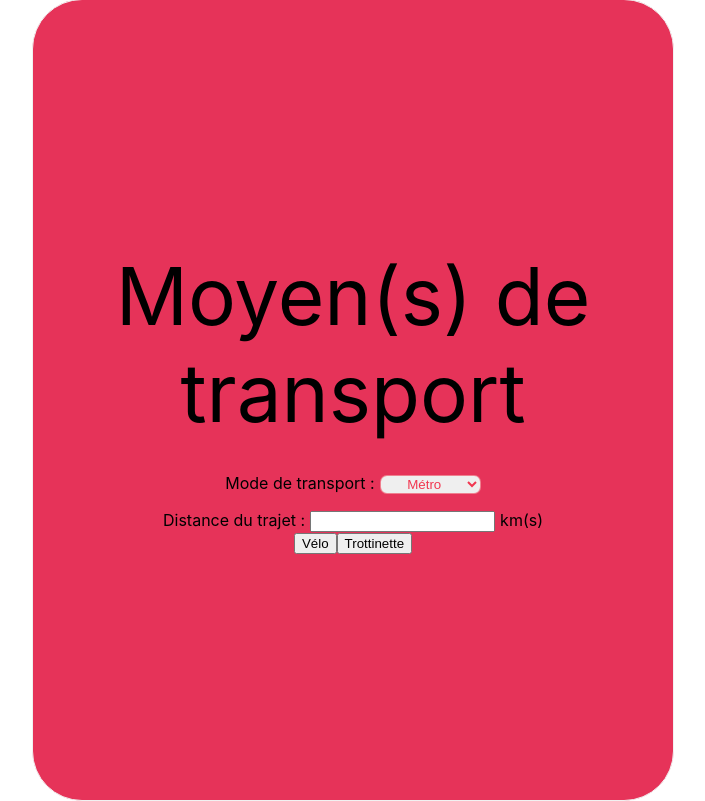
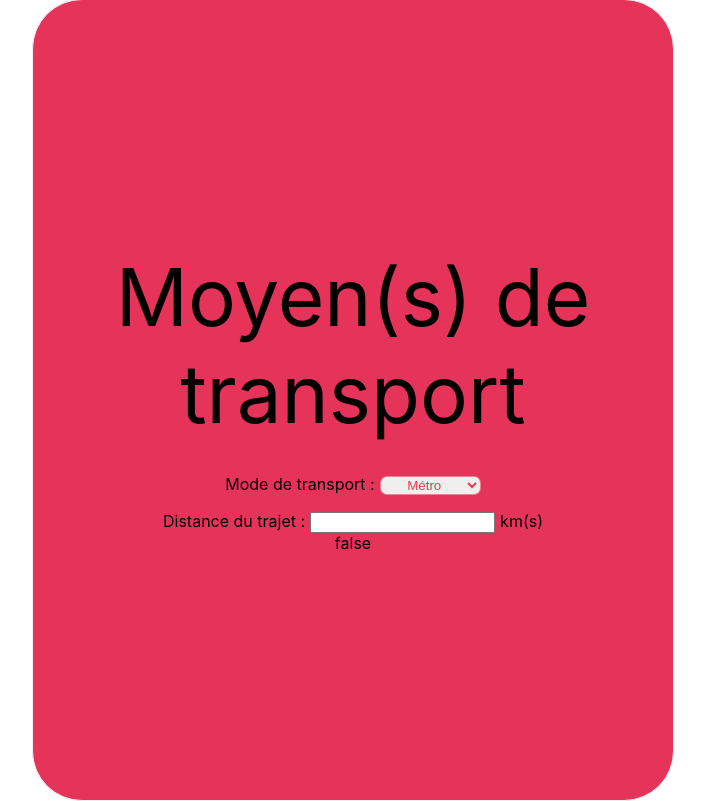
Before and after one commit to rfonck/hackaton, a React (Create React App) app in the folder hackaton/: page / in a window 1280 px wide. Shown: the whole page, without its empty margins (287-992 px from the left). Built offline with nearby package versions, Linux system fonts and the light colour scheme.

Commit message:
Création de composants dans le composant

```diff
--- a/hackaton/src/components/Moyens_de_transport/Moyens_de_transport.js
+++ b/hackaton/src/components/Moyens_de_transport/Moyens_de_transport.js
@@ -5,10 +5,34 @@ class Moyens_de_transport extends React.Component {
   constructor(props) {
     super(props);
     this.state = {
-      isValid: false
+      isValid: false,
+      isVoiture: 'false'
+    }
+    this.eqco2 = 0;
+    this.wh = 0;
+    this.htmlString =  "<h1>coucou</h1>" ;
+  }
+
+  saySomething = () => {
+    var valeur = document.getElementById("modeTransport");
+    if(valeur !== null)
+    {
+      console.log(valeur.value)
+      if(valeur.value =="voiture")
+      {
+        console.log("on est dans voiture")
+        this.setState(
+          {isVoiture: 'true'}
+        )
+        this.htmlString = "<h1>CC</h1>"
+        this.render()
+      }
+    }
+    else
+    {
+      console.log("c'est nul")
     }
   }
-
   render(){
     return(
     <div className="Profil background box-centre texte-centre">
@@ -17,8 +41,8 @@ class Moyens_de_transport extends React.Component {
       <form>
         Mode de transport :
         <select
-        onChange={this.changeModeTransport}
         id = "modeTransport"
+        onChange={this.saySomething}
         className='margin-left box-sans-contour texte-vert texte-centre'>
           <option value = "metro">Métro</option>
           <option value = "velo">Vélo</option>
@@ -38,13 +62,11 @@ class Moyens_de_transport extends React.Component {
           <input className='margin' type="number" id="distanceTrajet" name="name"></input>
           km(s)
         </div>
-
-        <div class="btn-group" role="group" aria-label="Basic example">
-
-          <button type="button" class="btn btn-secondary">Vélo</button>
-          <button type="button" class="btn btn-secondary">Trottinette</button>
-        </div>
+          {this.state.html}
       </form>
+      {!this.state.isVoiture?
+      <div id="changingContent">{this.state.isVoiture}</div>
+      :<div id="changingContent">{this.state.isVoiture}</div>}
     </div>
     );
   }
```
